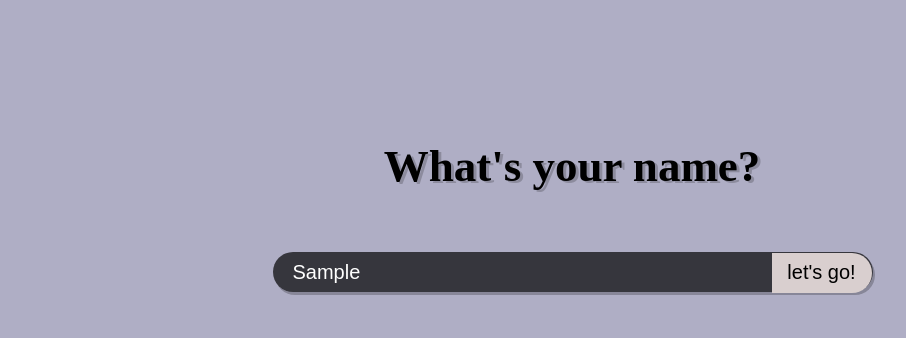
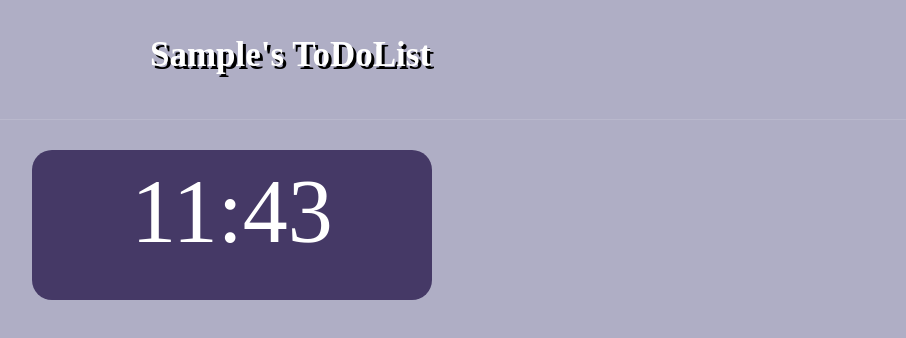
Before and after one commit to s-jisoo/VanillaJS, a plain HTML site: page MOMENTUMPROJECT/index.html in a window 1280 px wide. Both pictures are taken after typing "Sample" into the empty fields and a click on the input "let's go!". Shown: the whole page, without its empty margins (68-974 px from the left). Drawn offline with Linux system fonts and the light colour scheme.

Commit message:
로그인, 시계 완성

```diff
--- a/MOMENTUMPROJECT/css/style.css
+++ b/MOMENTUMPROJECT/css/style.css
@@ -16,7 +16,7 @@ html, body{
     color: white;
     height: 100px;
     position: relative;
-    margin: 20px;
+    margin: 20px 20px 0px 20px;
     border-bottom: 1px solid #ffffff1f;
 }
 
@@ -52,9 +52,9 @@ img{
 
 /*
 #main-container{
-    top: -130px;
+    margin-top: 10px;
     width: 100%;
-    height: 70%;
+    height: 80%;
     position: relative;
 
 }
@@ -64,18 +64,46 @@ img{
     font-size: 35px;
     font-weight: bold;
     border-radius: 10px;
-    border: 3px solid black;
     height: 100%;
-    left: 30%;
+    left: 38%;
     position: absolute;
-    width: 50%;
+    width: 30%;
     margin-left: -50px;
     background: rgb(255, 255, 255);
 }
 */
+#main{
+    margin:15px 50px 0px 50px;
+    width: auto;
+    height: 80%;
+    position: relative;
+    padding:15px 50px 0px 50px;
+}
 
+.clock-wrap{
+    position: absolute;
+    width: 400px;
+    background: #453966;
+    height: 150px;
+    border-radius: 20px;
+    border: none;
+    color:white;
+    text-align: center;
+    padding:10px
+}
+
+.clock{
+   font-size: 90px;
+
+}
+
+/* 로그인 화면  */
 #login-form{
     text-align: center;
+}
+
+#login-form.hidden{
+    display: none;
 }
 
 .login{
--- a/MOMENTUMPROJECT/index.html
+++ b/MOMENTUMPROJECT/index.html
@@ -15,17 +15,31 @@
         </div>
     </header>
     <content>
-        <!-- <div id="main-container">
+<!--         <div id="main-container">
             <div class="list-background">
             </div>
         </div> -->
+
+        <div id="main" class="hidden">
+
+            <div class="clock-wrap">
+                <div class="clock">00:00</div>
+            </div>
+            <div class="weather-wrap">
+                <div class="weather"></div>
+            </div>
+        </div>
         <form id="login-form">
             <div class="login"></div>
             <input class="name" type="text" required>
             <input class="go_btn" type="submit" value="let's go!">
         </form>
     </content>
+    <footer>
+
+    </footer>
     <script src="js/background.js"></script>
     <script src="js/greetings.js"></script>
+    <script src="js/clock.js"></script>
 </body>
 </html>
--- /dev/null
+++ b/MOMENTUMPROJECT/js/clock.js
@@ -0,0 +1,14 @@
+const clock = document.querySelector(".clock");
+
+
+
+function EventClock(){
+    const date = new Date();
+    const hours = String(date.getHours()).padStart(2,"0");
+    const minutes = String(date.getMinutes()).padStart(2,"0");
+    clock.innerText = `${hours}:${minutes}`;
+};
+
+
+EventClock();
+setInterval(EventClock,1000);
--- a/MOMENTUMPROJECT/js/greetings.js
+++ b/MOMENTUMPROJECT/js/greetings.js
@@ -1,18 +1,45 @@
+/* title  */
 const main_title = document.querySelector(".title");
-main_title.innerText = "ToDoList";
+const titleWrap = document.querySelector("#title-wrap");
 
+
+/* login */
 const login_Q = document.querySelector(".login");
 login_Q.innerText = "What's your name?"
-
 const loginForm = document.querySelector("#login-form");
 const goBtn = loginForm.querySelector(".go_btn");
 const nameInput = loginForm.querySelector(".name");
+const NAME_KEY = "name";
 
-loginForm.addEventListener("submit",submitEvent);
+/* content */
+const main_form = document.querySelector("#main");
+
+
+
+function saveLocalStorage(nameValue){
+    localStorage.setItem(NAME_KEY,nameValue);
+}
+
+function printEvent(nameValue){
+    loginForm.classList.add("hidden");
+    titleWrap.removeAttribute("class");
+    main_title.innerText=`${nameValue}'s ToDoList`;
+
+    main_form.removeAttribute("class");
+}
 
 function submitEvent(event){
     event.preventDefault();
     const nameValue = nameInput.value;
-
+    printEvent(nameValue);
+    saveLocalStorage(nameValue);
 
 }
+
+const saveLocal_name = localStorage.getItem(NAME_KEY);
+
+if(saveLocal_name){
+    printEvent(saveLocal_name);
+}else{
+    loginForm.addEventListener("submit",submitEvent);
+}
```
